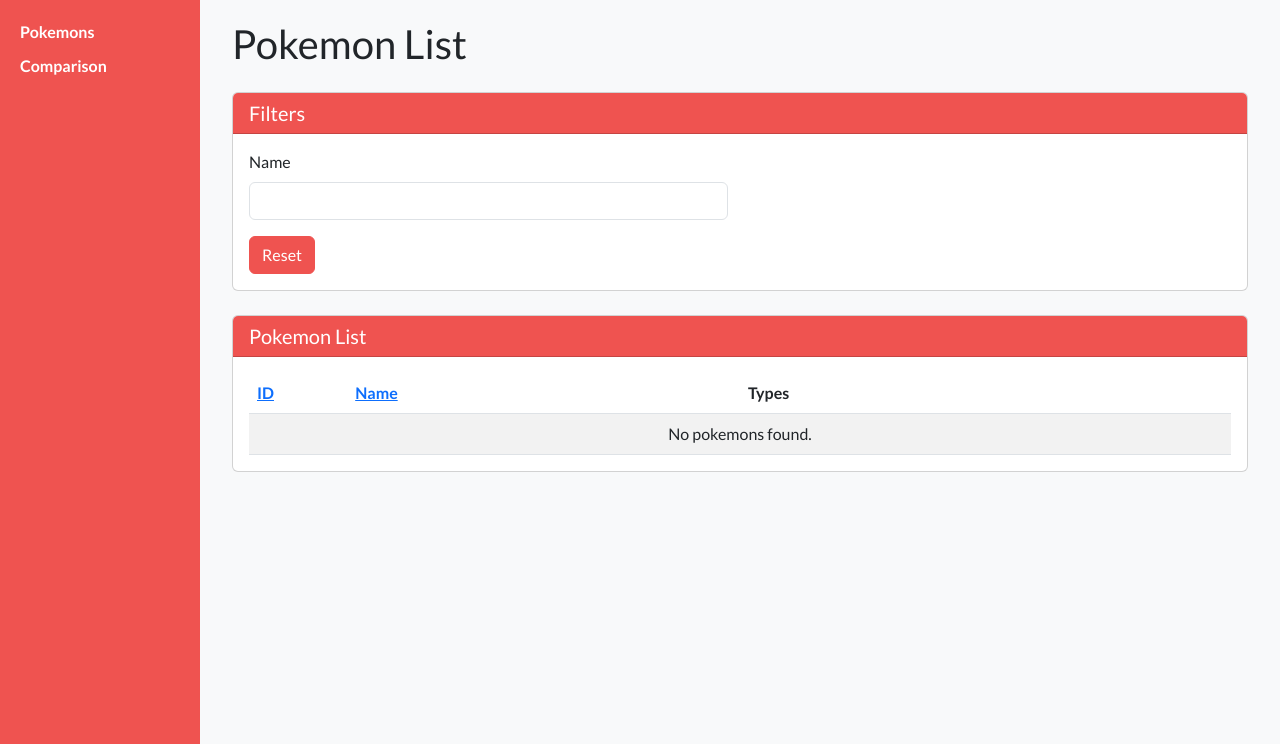
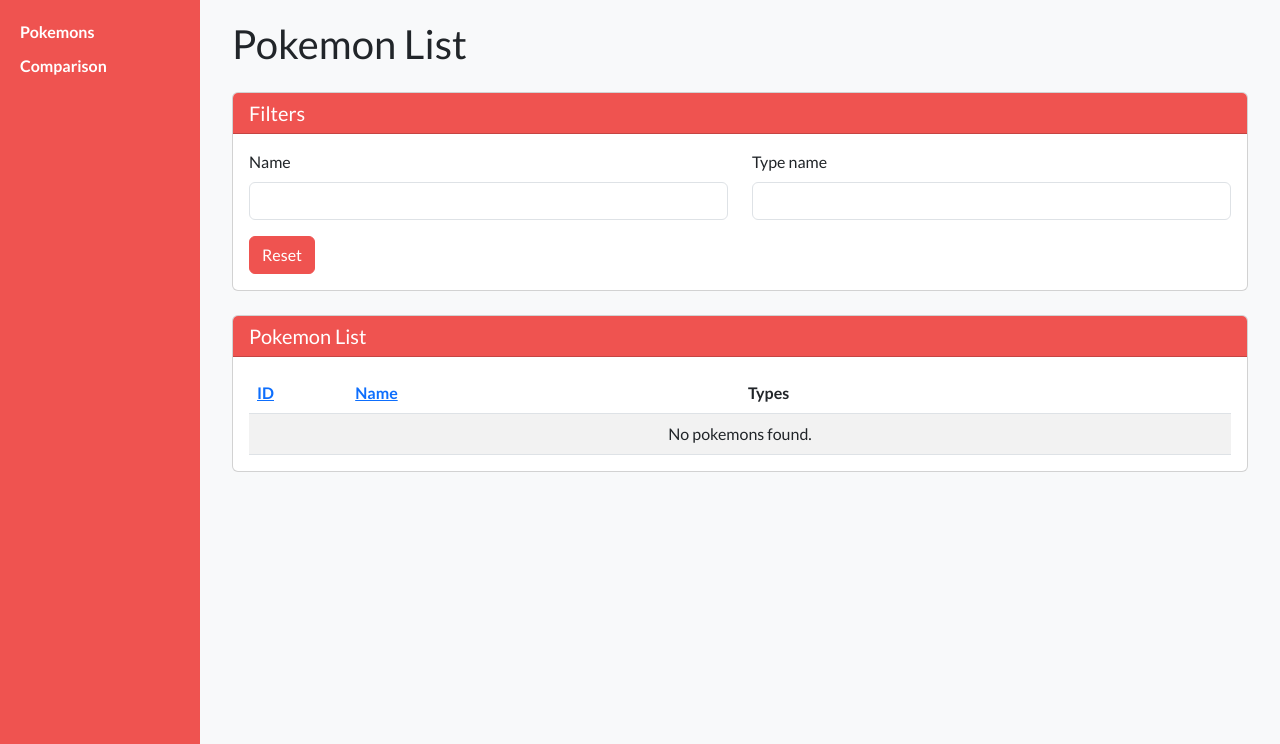
Before and after one commit to vyvojer/pokedex-challenge, a Django app: page / in a window 1280 px wide. Shown: the part 56-800 px from the top of the page. Run offline with Django 5.2, Linux system fonts and the light colour scheme; data that the repository does not hold is empty; parts of the project's set-up code (start-up, migrations or seed data) failed here and were passed over.

Commit message:
Add filtering by Pokemon type name to list view
This commit introduces a new filter for Pokemon type names, allowing users to search by type using a case-insensitive query. Updates include changes to the filter fields, the HTML template for the list view, and a version bump to 0.0.6.

```diff
--- a/apps/pokemons/filters.py
+++ b/apps/pokemons/filters.py
@@ -15,4 +15,5 @@ class PokemonFilter(django_filters.FilterSet):
         fields = {
             "id": ["contains"],
             "name": ["icontains"],
+            "types__name": ["icontains"],
         }
--- a/apps/pokemons/templates/pokemons/pokemons.html
+++ b/apps/pokemons/templates/pokemons/pokemons.html
@@ -26,6 +26,16 @@
                                        hx-trigger="keyup delay:250ms changed">
                             </div>
                         </div>
+                        <div class="col-md-6">
+                            <div class="mb-3">
+                                <label for="id_types__name__icontains" class="form-label">Type name</label>
+                                <input type="text" name="types__name__icontains" id="id_types__name__icontains" class="form-control"
+                                       value="{{ filter.form.types__name__icontains.value|default:'' }}"
+                                       hx-get="{% url 'pokemons:pokemon_list' %}"
+                                       hx-target="#pokemon-list"
+                                       hx-trigger="keyup delay:250ms changed">
+                            </div>
+                        </div>
                     </div>
                     <a href="{% url 'pokemons:pokemon_list' %}" class="btn btn-primary">Reset</a>
                     <input id="page-input" type="hidden" name="page" value="1">
--- a/version.txt
+++ b/version.txt
@@ -1 +1 @@
-0.0.5
+0.0.6
```
